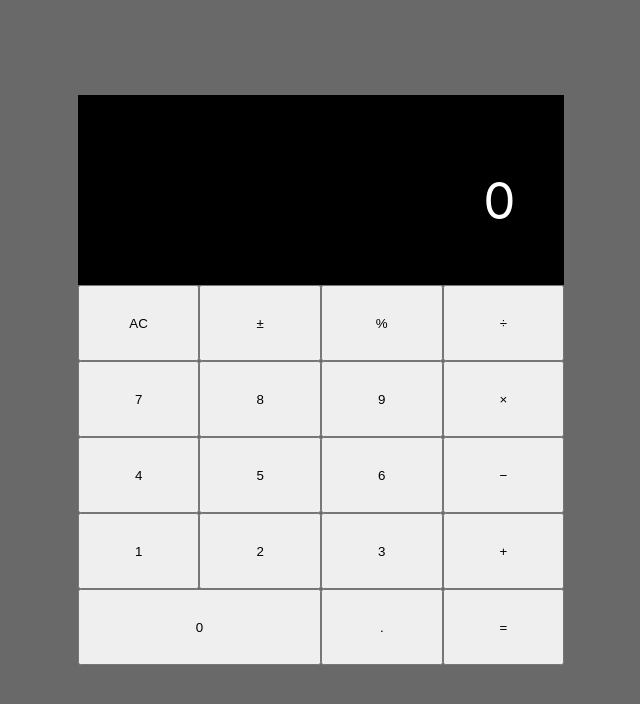
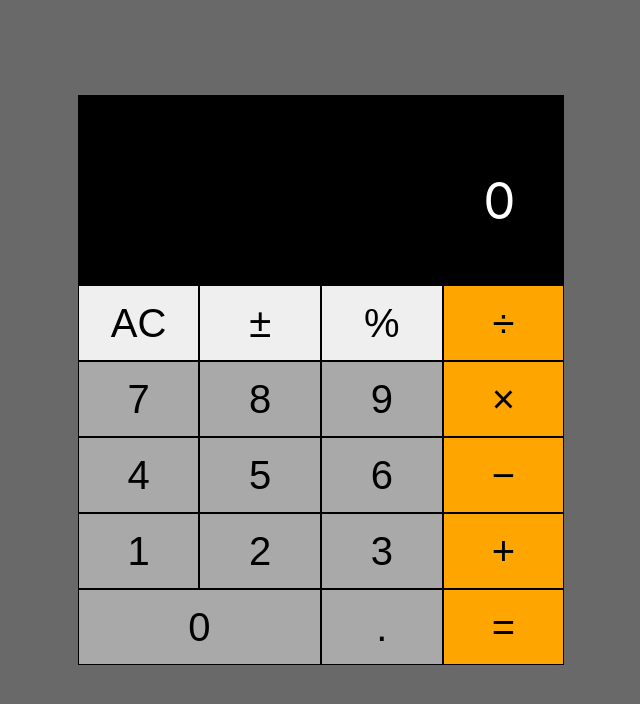
Before and after one commit to CBStanley12/react-calculator, a React (Create React App) app: page / in a window 1280 px wide. Shown: the top 704 px of the page, without its empty margins (287-927 px from the left). Built offline with nearby package versions, Linux system fonts and the light colour scheme.

Commit message:
feat: style for calculator buttons

```diff
--- a/src/App.css
+++ b/src/App.css
@@ -28,6 +28,7 @@ main { height: 100%; }
 .row-7 { grid-row: 8 / 9; }
 .row-1-2 { grid-row: 2 / 4; }
 
+/* Calculator Display */
 #calc-display {
   width: 100%;
   height: 100%;
@@ -44,3 +45,18 @@ main { height: 100%; }
   margin-top: 20px;
 }
 #eq { font-size: 1.5vw; }
+
+/* Calculator Buttons */
+button {
+  text-decoration: none;
+  border: 1px solid black;
+  cursor: grab;
+  font-size: 2.5em;
+}
+button:hover {
+  opacity: 0.7;
+  border: 1.5px solid white;
+}
+button:focus { outline: 0; }
+.num { background-color: #A9A9A9; }
+.oper { background-color: orange; }
--- a/src/App.js
+++ b/src/App.js
@@ -17,22 +17,22 @@ class Calculator extends Component {
         <Button id="clear" value="clear" display="AC" class="row-3 col-1" />
         <Button id="sign" value="+/-" display="±" class="row-3 col-2" />
         <Button id="percent" value="%" display="%" class="row-3 col-3" />
-        <Button id="divide" value="/" display="÷" class="row-3 col-4" />
-        <Button id="seven" value="7" display="7" class="row-4 col-1" />
-        <Button id="eight" value="8" display="8" class="row-4 col-2" />
-        <Button id="nine" value="9" display="9" class="row-4 col-3" />
-        <Button id="multiply" value="*" display="×" class="row-4 col-4" />
-        <Button id="four" value="4" display="4" class="row-5 col-1" />
-        <Button id="five" value="5" display="5" class="row-5 col-2" />
-        <Button id="six" value="6" display="6" class="row-5 col-3" />
-        <Button id="subtract" value="-" display="−" class="row-5 col-4" />
-        <Button id="one" value="1" display="1" class="row-6 col-1" />
-        <Button id="two" value="2" display="2" class="row-6 col-2" />
-        <Button id="three" value="3" display="3" class="row-6 col-3" />
-        <Button id="add" value="+" display="+" class="row-6 col-4" />
-        <Button id="zero" value="0" display="0" class="row-7 col-1-2" />
-        <Button id="decimal" value="." display="." class="row-7 col-3" />
-        <Button id="equals" value="=" display="=" class="row-7 col-4" />
+        <Button id="divide" value="/" display="÷" class="oper row-3 col-4" />
+        <Button id="seven" value="7" display="7" class="num row-4 col-1" />
+        <Button id="eight" value="8" display="8" class="num row-4 col-2" />
+        <Button id="nine" value="9" display="9" class="num row-4 col-3" />
+        <Button id="multiply" value="*" display="×" class="oper row-4 col-4" />
+        <Button id="four" value="4" display="4" class="num row-5 col-1" />
+        <Button id="five" value="5" display="5" class="num row-5 col-2" />
+        <Button id="six" value="6" display="6" class="num row-5 col-3" />
+        <Button id="subtract" value="-" display="−" class="oper row-5 col-4" />
+        <Button id="one" value="1" display="1" class="num row-6 col-1" />
+        <Button id="two" value="2" display="2" class="num row-6 col-2" />
+        <Button id="three" value="3" display="3" class="num row-6 col-3" />
+        <Button id="add" value="+" display="+" class="oper row-6 col-4" />
+        <Button id="zero" value="0" display="0" class="num row-7 col-1-2" />
+        <Button id="decimal" value="." display="." class="num row-7 col-3" />
+        <Button id="equals" value="=" display="=" class="oper row-7 col-4" />
       </div>
     );
   }
```
